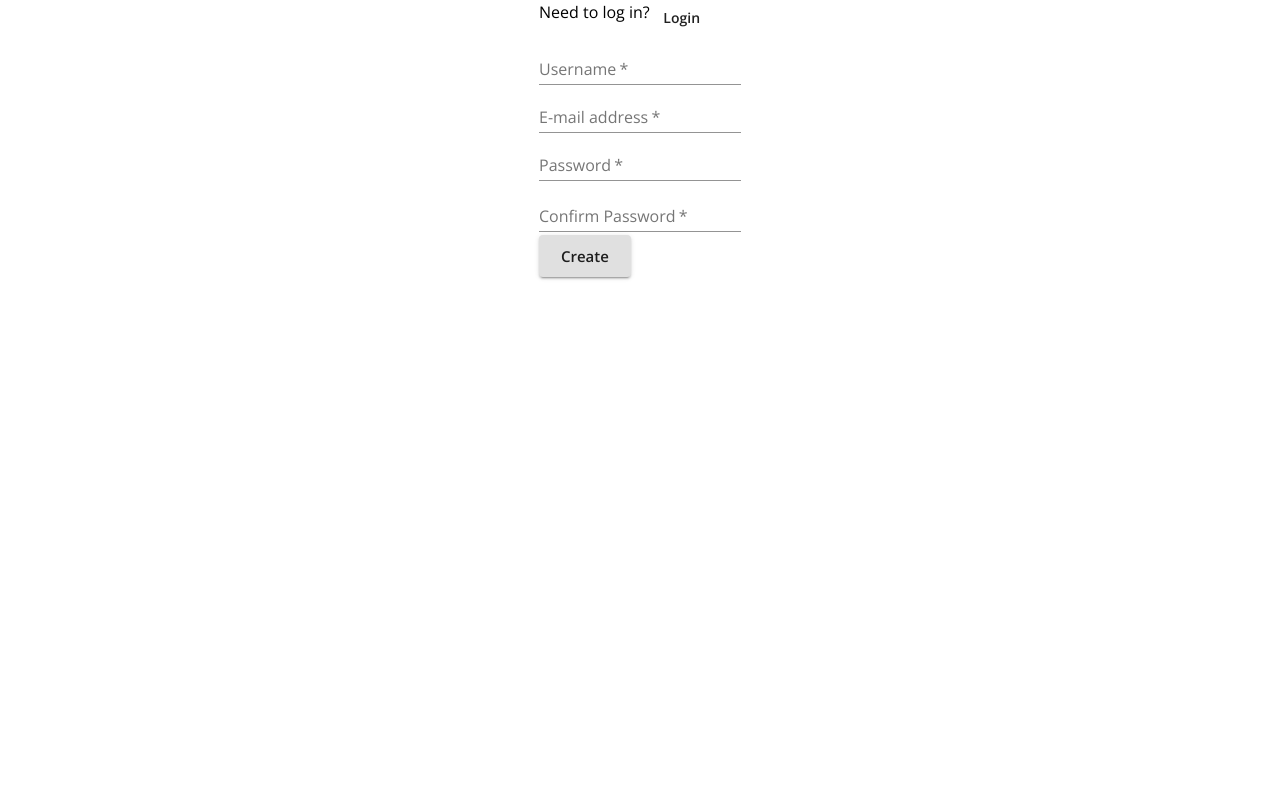
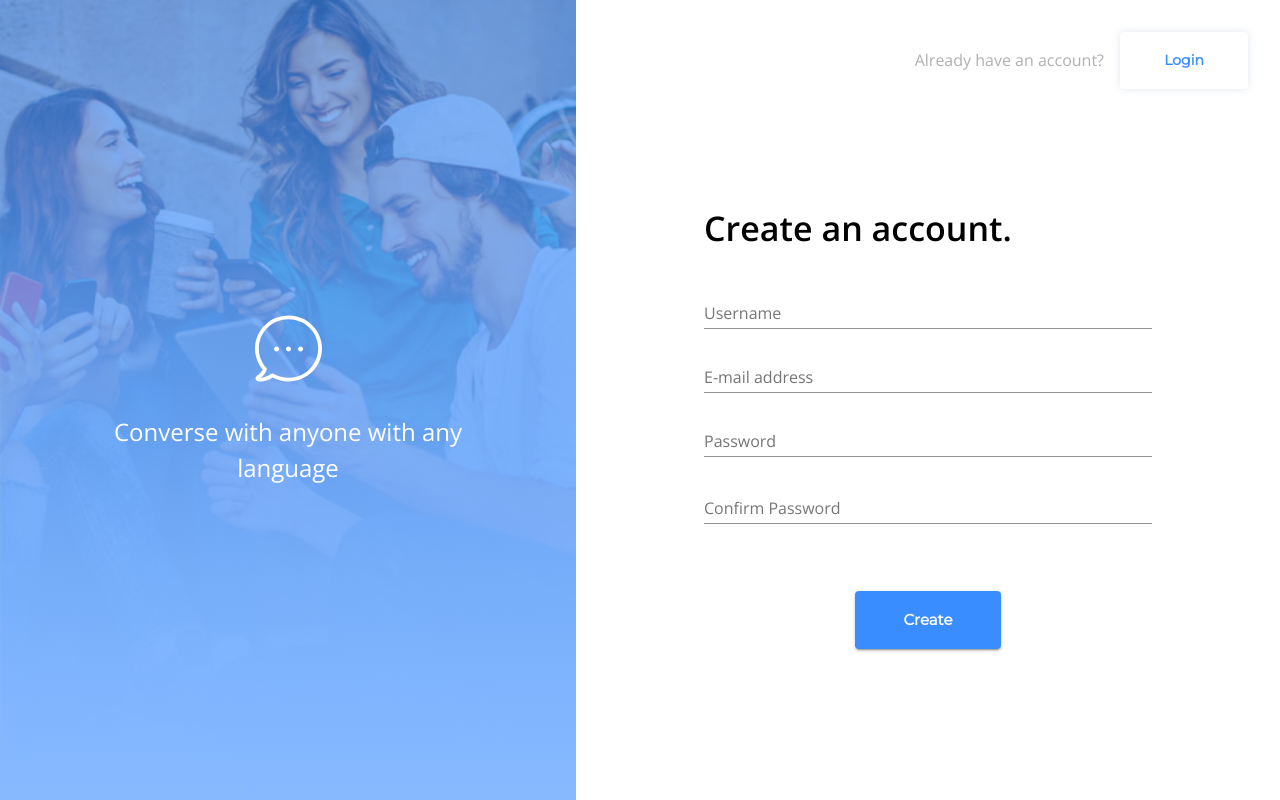
Before and after one commit to JRS-Developer/messenger-5605, a React (Create React App) app in the folder client/: page / in a window 1280 px wide. Built offline with nearby package versions, Linux system fonts and the light colour scheme; no server answers.

Commit message:
Finished the login and signup pages

```diff
--- a/client/src/Login.js
+++ b/client/src/Login.js
@@ -5,101 +5,19 @@ import {
   Grid,
   Box,
   Typography,
-  Button,
   FormControl,
   TextField,
 } from "@material-ui/core";
-import { makeStyles } from "@material-ui/core/styles";
 import { login } from "./store/utils/thunkCreators";
-import BgImg from "./images/bg-img.png";
-import bubble from "./images/bubble.svg";
-
-const useStyles = makeStyles((theme) => ({
-  root: {
-    minHeight: "100vh",
-    width: '100%',
-    display: 'flex',
-  },
-  // Sides
-  sideImg: {
-    display: "none",
-    justifyContent: "center",
-    alignItems: "center",
-    flexDirection: "column",
-    backgroundImage: `linear-gradient(to bottom, #3a8dff99, #86B9FF),url(${BgImg})`,
-    minHeight: "100vh",
-    width: "45vw",
-    backgroundSize: "cover",
-    backgroundRepeat: "no-repeat",
-
-    [theme.breakpoints.up("sm")]: {
-      display: "flex",
-    },
-  },
-  sideForm: {
-    margin: "2rem",
-    display: "flex",
-    flexDirection: "column",
-    position: "relative",
-    alignItems: "center",
-
-    [theme.breakpoints.down('sm')]: {
-      margin: "1rem",
-    }
-  },
-  // Text
-  smallText: {
-    fontSize: ".8rem",
-  },
-  bold: {
-    fontWeight: "bold",
-  },
-  title: {
-    marginBottom: "2rem",
-  },
-  imgText: {
-    color: "#ffffff",
-    fontSize: "1.5rem",
-    marginTop: "2rem",
-    maxWidth: "70%",
-    textAlign: "center",
-  },
-  // Buttons
-  whiteButton: {
-    fontFamily: "Montserrat",
-    backgroundColor: "#ffffff",
-    color: theme?.palette?.primary?.main,
-    boxShadow: `0px 0px 10px -1px #4a699533`,
-    padding: "1rem 1.5rem",
-  },
-  formButton: {
-    fontFamily: "Montserrat",
-    padding: "1rem 3rem",
-    marginTop: "3rem",
-  },
-  // Containers
-  topHeader: {
-    display: "flex",
-    alignItems: "center",
-    justifyContent: "flex-end",
-    gap: "1rem",
-  },
-  formContainer: {
-    height: "100%",
-    width: "70%",
-    display: "flex",
-    justifyContent: "center",
-    flexDirection: "column",
-
-    [theme.breakpoints.down('sm')]: {
-      width: '80%'
-    }
-  },
-}));
+import useAuthStyles from "./components/Auth/useAuthStyles.js";
+import SideImg from "./components/Auth/SideImg";
+import SubmitButton from "./components/Auth/SubmitButton";
+import FormTitle from "./components/Auth/FormTitle";
+import FormHeader from "./components/Auth/FormHeader";
 
 const Login = (props) => {
   const history = useHistory();
-  const classes = useStyles();
+  const classes = useAuthStyles();
 
   const { user, login } = props;
 
@@ -117,31 +35,17 @@ const Login = (props) => {
 
   return (
     <Grid className={classes.root}>
-      <Box className={classes.sideImg}>
-        <img src={bubble} alt="Background" />
-        <Typography className={classes.imgText}>
-          Converse with anyone with any language
-        </Typography>
-      </Box>
-      <Box flexGrow={1} className={classes.sideForm}>
-        <Grid container className={classes.topHeader}>
-          <Typography color="secondary">Don’t have an account?</Typography>
-          <Button
-            onClick={() => history.push("/register")}
-            className={classes.whiteButton}
-          >
-            Create account
-          </Button>
-        </Grid>
+      <SideImg classes={classes} />
+      <Box className={classes.sideForm}>
+        <FormHeader
+          classes={classes}
+          text="Don’t have an account?"
+          buttonText="Create account"
+          clickHandler={() => history.push("/register")}
+        />
         <Box className={classes.formContainer}>
-          <Typography
-            variant="h4"
-            className={`${classes.title} ${classes.bold}`}
-          >
-            Welcome Back!
-          </Typography>
-          <form onSubmit={handleLogin}>
-            <Grid container direction="column">
+          <FormTitle classes={classes}>Welcome Back!</FormTitle>
+          <form onSubmit={handleLogin} className={classes.form}>
             <FormControl margin="normal" required>
               <TextField
                 aria-label="username"
@@ -169,16 +73,7 @@ const Login = (props) => {
               />
             </FormControl>
             <Grid justifyContent="center" container>
-                <Button
-                  color="primary"
-                  type="submit"
-                  variant="contained"
-                  size="large"
-                  className={classes.formButton}
-                >
-                  Login
-                </Button>
-              </Grid>
+              <SubmitButton classes={classes}>Login</SubmitButton>
             </Grid>
           </form>
         </Box>
--- a/client/src/Signup.js
+++ b/client/src/Signup.js
@@ -4,18 +4,22 @@ import { connect } from "react-redux";
 import {
   Grid,
   Box,
-  Typography,
-  Button,
   FormControl,
   TextField,
   FormHelperText,
 } from "@material-ui/core";
 import { register } from "./store/utils/thunkCreators";
+import useAuthStyles from "./components/Auth/useAuthStyles.js";
+import SideImg from "./components/Auth/SideImg";
+import SubmitButton from "./components/Auth/SubmitButton";
+import FormTitle from "./components/Auth/FormTitle";
+import FormHeader from "./components/Auth/FormHeader";
 
 const Login = (props) => {
   const history = useHistory();
   const { user, register } = props;
   const [formErrorMessage, setFormErrorMessage] = useState({});
+  const classes = useAuthStyles();
 
   const handleRegister = async (event) => {
     event.preventDefault();
@@ -37,71 +41,63 @@ const Login = (props) => {
   }
 
   return (
-    <Grid container justify="center">
-      <Box>
-        <Grid container item>
-          <Typography>Need to log in?</Typography>
-          <Button onClick={() => history.push("/login")}>Login</Button>
-        </Grid>
-        <form onSubmit={handleRegister}>
-          <Grid>
-            <Grid>
-              <FormControl>
+    <Grid className={classes.root}>
+      <SideImg classes={classes} />
+      <Box className={classes.sideForm}>
+        <FormHeader
+          classes={classes}
+          text="Already have an account?"
+          buttonText="Login"
+          clickHandler={() => history.push("/login")}
+        />
+        <Box className={classes.formContainer}>
+          <FormTitle classes={classes}>Create an account.</FormTitle>
+          <form onSubmit={handleRegister} className={classes.form}>
+            <FormControl required>
               <TextField
                 aria-label="username"
                 label="Username"
                 name="username"
                 type="text"
-                  required
               />
             </FormControl>
-            </Grid>
-            <Grid>
-              <FormControl>
+            <FormControl required>
               <TextField
                 label="E-mail address"
                 aria-label="e-mail address"
                 type="email"
                 name="email"
-                  required
               />
             </FormControl>
-            </Grid>
-            <Grid>
-              <FormControl error={!!formErrorMessage.confirmPassword}>
+            <FormControl error={!!formErrorMessage.confirmPassword} required>
               <TextField
                 aria-label="password"
                 label="Password"
                 type="password"
                 inputProps={{ minLength: 6 }}
                 name="password"
-                  required
               />
               <FormHelperText>
                 {formErrorMessage.confirmPassword}
               </FormHelperText>
             </FormControl>
-            </Grid>
-            <Grid>
-              <FormControl error={!!formErrorMessage.confirmPassword}>
+            <FormControl error={!!formErrorMessage.confirmPassword} required>
               <TextField
                 label="Confirm Password"
                 aria-label="confirm password"
                 type="password"
                 inputProps={{ minLength: 6 }}
                 name="confirmPassword"
-                  required
               />
               <FormHelperText>
                 {formErrorMessage.confirmPassword}
               </FormHelperText>
             </FormControl>
-            </Grid>
-            <Button type="submit" variant="contained" size="large">
-              Create
-            </Button>
+            <Grid justifyContent="center" container>
+              <SubmitButton classes={classes}>Create</SubmitButton>
             </Grid>
           </form>
+        </Box>
       </Box>
     </Grid>
   );
--- /dev/null
+++ b/client/src/components/Auth/FormHeader.js
@@ -0,0 +1,16 @@
+import { Grid, Typography, Button } from "@material-ui/core";
+
+const FormHeader = ({ classes, text, buttonText, clickHandler }) => {
+  return (
+    <Grid className={classes.topHeader}>
+      <Typography color="secondary">{text}</Typography>
+      <Button
+        onClick={clickHandler}
+        className={classes.whiteButton}
+      >
+        {buttonText}
+      </Button>
+    </Grid>
+  );
+};
+export default FormHeader;
--- /dev/null
+++ b/client/src/components/Auth/FormTitle.js
@@ -0,0 +1,9 @@
+import { Typography } from "@material-ui/core";
+
+const FormTitle = ({ classes, children }) => (
+  <Typography variant="h4" className={`${classes.title} ${classes.bold}`}>
+    {children}
+  </Typography>
+);
+
+export default FormTitle;
--- /dev/null
+++ b/client/src/components/Auth/SideImg.js
@@ -0,0 +1,13 @@
+import bubble from "../../images/bubble.svg";
+import { Box, Typography } from "@material-ui/core";
+
+const SideImg = ({ classes }) => (
+  <Box className={classes.sideImg}>
+    <img src={bubble} alt="Bubble" />
+    <Typography className={classes.imgText}>
+      Converse with anyone with any language
+    </Typography>
+  </Box>
+);
+
+export default SideImg;
--- /dev/null
+++ b/client/src/components/Auth/SubmitButton.js
@@ -0,0 +1,15 @@
+import { Button } from "@material-ui/core";
+
+const SubmitButton = ({ classes, children }) => (
+  <Button
+    type="submit"
+    color="primary"
+    variant="contained"
+    size="large"
+    className={classes.formButton}
+  >
+    {children}
+  </Button>
+);
+
+export default SubmitButton;
--- /dev/null
+++ b/client/src/components/Auth/useAuthStyles.js
@@ -0,0 +1,98 @@
+import { makeStyles } from "@material-ui/core/styles";
+import BgImg from "../../images/bg-img.png";
+
+const useAuthStyles = makeStyles((theme) => ({
+  root: {
+    minHeight: "100vh",
+    width: "100%",
+    display: "flex",
+  },
+  // Sides
+  sideImg: {
+    display: "none",
+    justifyContent: "center",
+    alignItems: "center",
+    flexDirection: "column",
+    backgroundImage: `linear-gradient(to bottom, #3a8dff99, #86B9FF),url(${BgImg})`,
+    minHeight: "100vh",
+    width: "45vw",
+    backgroundSize: "cover",
+    backgroundRepeat: "no-repeat",
+
+    [theme.breakpoints.up("sm")]: {
+      display: "flex",
+    },
+  },
+  sideForm: {
+    margin: "2rem",
+    display: "flex",
+    flexDirection: "column",
+    position: "relative",
+    alignItems: "center",
+    flexGrow: "1",
+
+    [theme.breakpoints.down("sm")]: {
+      margin: "1rem",
+    },
+  },
+  // Text
+  smallText: {
+    fontSize: ".8rem",
+  },
+  bold: {
+    fontWeight: "bold",
+  },
+  title: {
+    marginBottom: "2rem",
+  },
+  imgText: {
+    color: "#ffffff",
+    fontSize: "1.5rem",
+    marginTop: "2rem",
+    maxWidth: "70%",
+    textAlign: "center",
+  },
+  // Buttons
+  whiteButton: {
+    fontFamily: "Montserrat",
+    backgroundColor: "#ffffff",
+    color: theme?.palette?.primary?.main || "#3A8DFF",
+    boxShadow: `0px 0px 10px -1px #4a699533`,
+    padding: "1rem 1.5rem",
+    minWidth: '8rem'
+  },
+  formButton: {
+    fontFamily: "Montserrat",
+    padding: "1rem 3rem",
+    marginTop: "3rem",
+    backgroundColor: theme?.palette?.primary?.main || "#3A8DFF",
+  },
+  // Containers
+  topHeader: {
+    width: '100%',
+    display: "flex",
+    flexWrap: 'wrap',
+    alignItems: "center",
+    justifyContent: "flex-end",
+    gap: "1rem",
+  },
+  formContainer: {
+    height: "100%",
+    width: "70%",
+    display: "flex",
+    justifyContent: "center",
+    flexDirection: "column",
+
+    [theme.breakpoints.down("sm")]: {
+      width: "80%",
+    },
+  },
+  form: {
+    display: 'flex',
+    flexDirection:'column',
+    gap:'1rem',
+    width: '100%'
+  }
+}));
+
+export default useAuthStyles;
```
Lines whose indentation alone changed are shown as unchanged.
